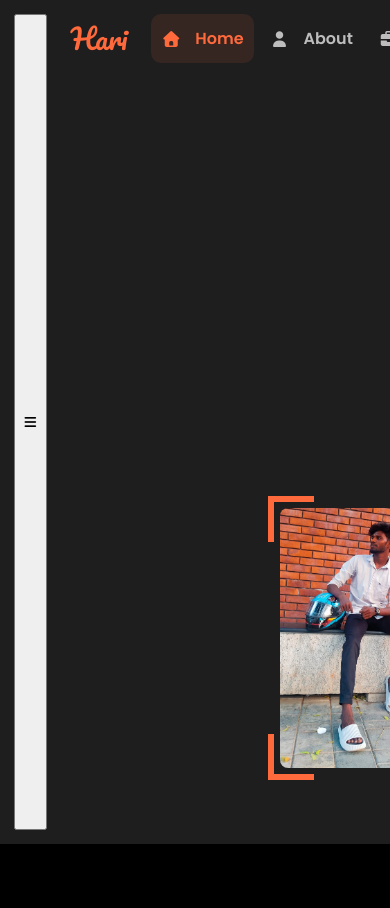
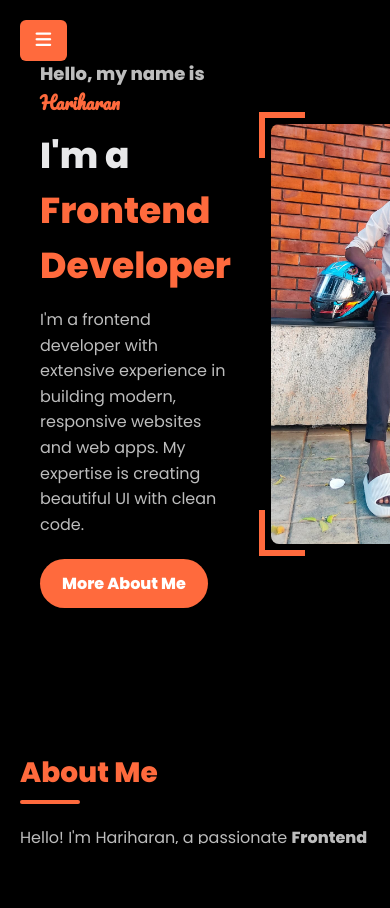
Before and after one commit to hariharan5853/Portfolio, a plain HTML site: page index.html in a window 390 px wide. Shown: the top 908 px of the page. After the commit the page ends 844 px from the top, so only its background shows below. Drawn offline with Linux system fonts and the light colour scheme; files that its build step writes are made by us from their sources; a script that the page names is missing; files whose address does not match are found by name.

Commit message:
Update 23.1.css

```diff
--- a/23.1.css
+++ b/23.1.css
@@ -14,6 +14,9 @@ body{margin:0;font-family:"Poppins",sans-serif;background:#000;color:var(--text)
 .app{display:flex;min-height:100vh;}
 
 /* Sidebar */
+
+
+
 /* Sidebar */
 .sidebar {
   width: var(--sidebar-width);
@@ -28,6 +31,10 @@ body{margin:0;font-family:"Poppins",sans-serif;background:#000;color:var(--text)
   left: 0;
   height: 100vh;          /* full height */
 }
+
+
+
+
 
 /* Main */
 .main {
@@ -133,16 +140,14 @@ nav li.active a{color:var(--accent);background:rgba(255,106,61,0.1);}
 .edu-item{padding:16px;border-left:4px solid var(--accent);background:#1e1e1f;border-radius:6px;}
 .edu-item h3{margin:0 0 6px;font-size:18px;}
 .edu-item .time{font-size:14px;color:var(--muted);}
-.cert a :hover{
-
-}
-
+.edu a{border-left: 4px solid var(--accent); background-color: var(--sidebar);}
 
 /* Contact */
-.contact-form{  display:flex;flex-direction:column;gap:14px;}
+.contact-form{  display:flex;flex-direction:column;gap:14px; }
 .form-group input,.form-group textarea{width:100%;padding:12px 14px;border:none;border-radius:8px;background:#1e1e1f;color:var(--text);font-size:15px;}
 .form-group input:focus,.form-group textarea:focus{outline:2px solid var(--accent);}
-.contact-form button{align-self:center;}
+.contact-form button{align-self:center; cursor: pointer;}
+
 
 /* contact icon */
 .my{
@@ -165,19 +170,44 @@ min-width:100%;
 
 }
 .homeicon a i:hover{
-  color: var(--muted);
+  color: var(--accent);
 }
 
-/* Responsive */
-@media(max-width:820px){
-  .app{flex-direction:column;}
-  .sidebar{width:100%;flex-direction:row;justify-content:space-between;padding:14px;}
-  nav ul{flex-direction:row;gap:6px;overflow-x:auto;}
-  .hero{grid-template-columns:1fr;gap:20px;}
-  .profile-card{width:240px;height:320px;}
+
+
+/* Sidebar Toggle Button */
+.sidebar-toggle {
+  display: none;
+  position: fixed;
+  top: 20px;
+  left: 20px;
+  background: var(--accent);
+  color: #fff;
+  border: none;
+  padding: 10px 12px;
+  border-radius: 6px;
+  font-size: 18px;
+  z-index: 1001;
+  cursor: pointer;
 }
-@media(max-width:420px){
-  .profile-card{width:200px;height:260px;}
-  .title{font-size:24px;}
 
+/* Mobile View */
+@media (max-width: 768px) {
+  .sidebar {
+    position: fixed;
+    left: -260px; /* hidden by default */
+    top: 0;
+    transition: left 0.3s ease;
+    z-index: 1000;
+  }
+  .sidebar.active {
+    left: 0;
+  }
+  .main {
+    margin-left: 0;
+
+  }
+  .sidebar-toggle {
+    display: block;
+  }
 }
```
